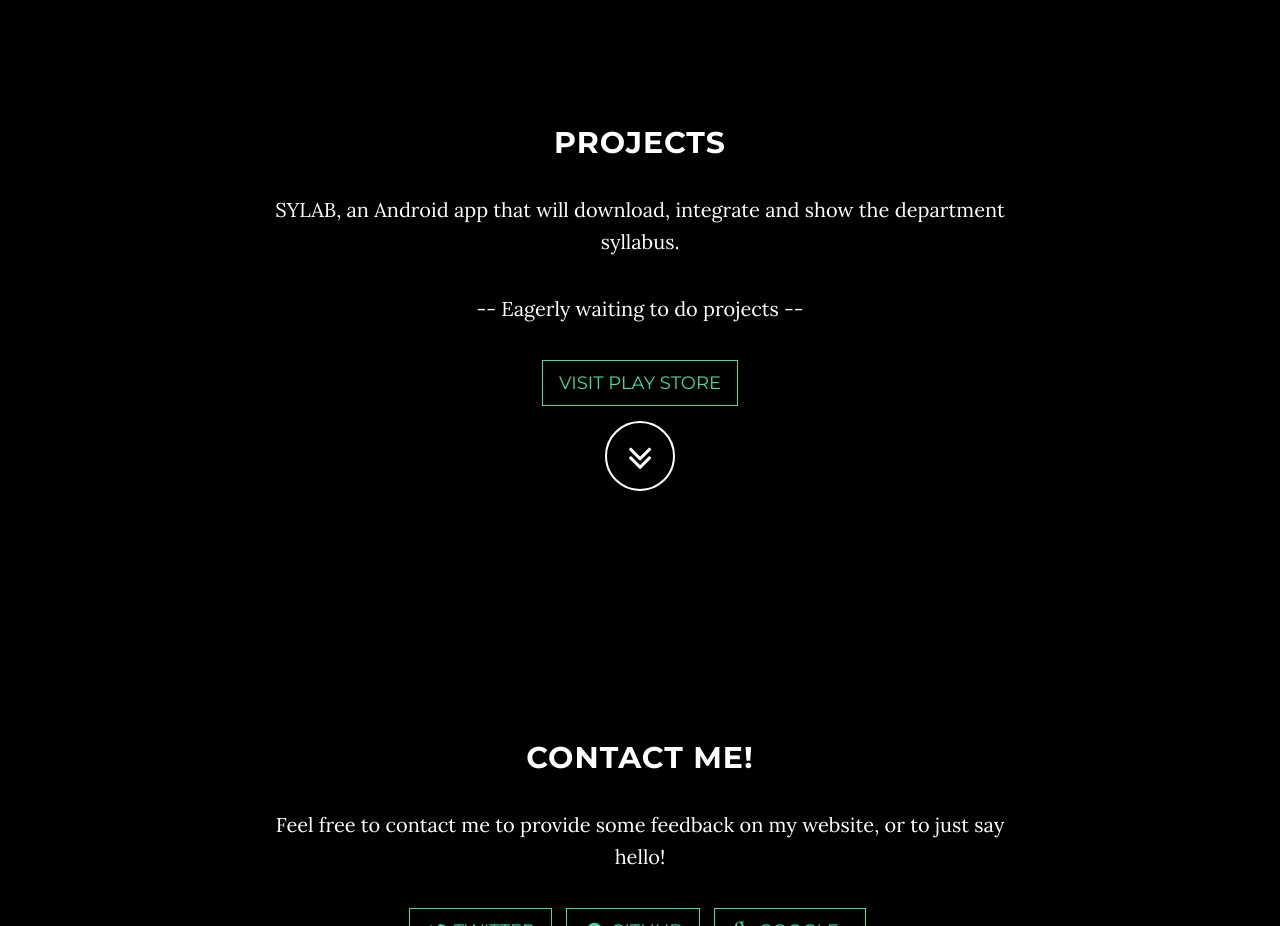
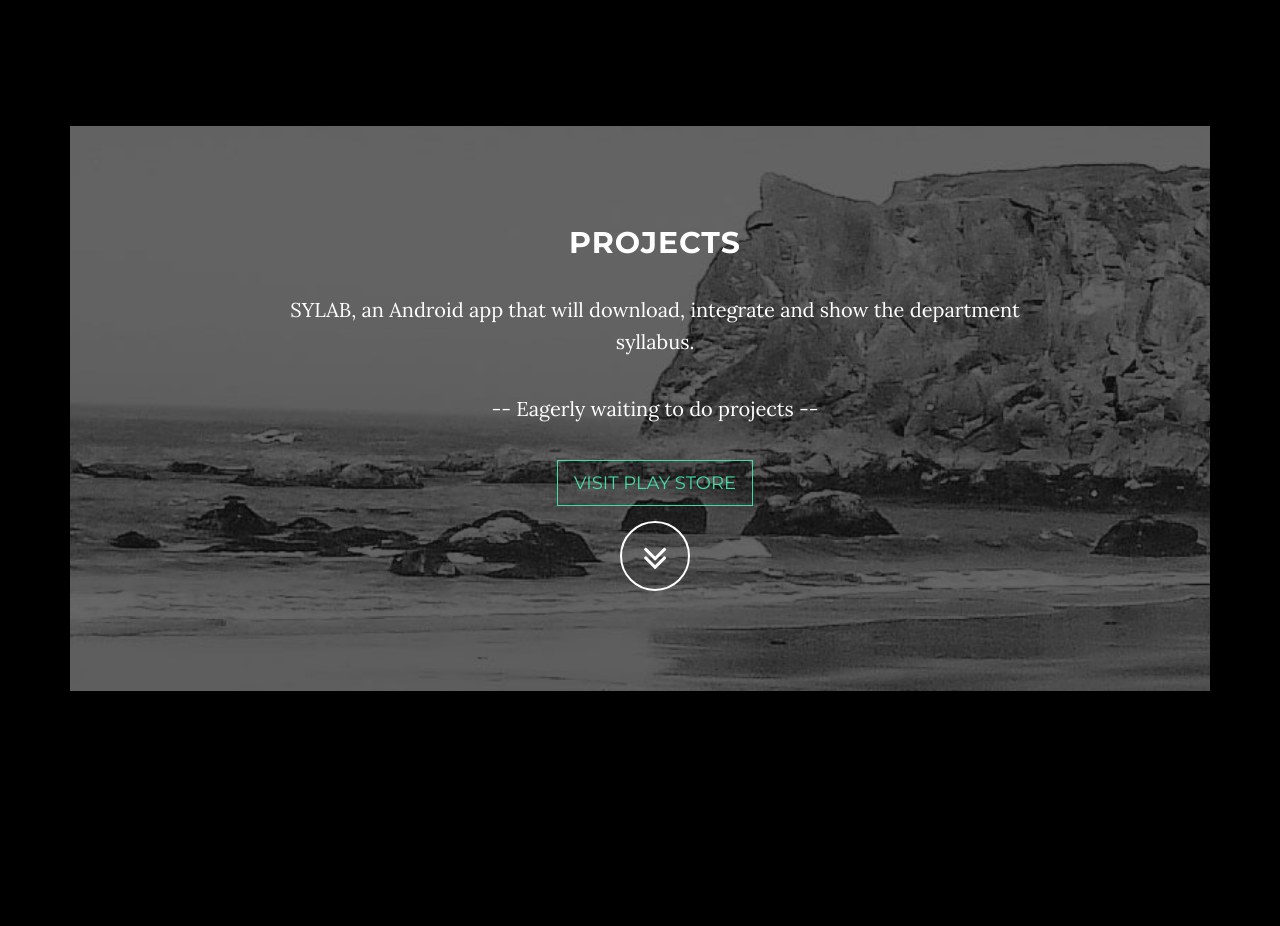
Before and after one commit to karthick03/karthick03.github.io, a plain HTML site: page index.html in a window 1280 px wide. Shown: the part 1560-2486 px from the top of the page. Drawn offline with Linux system fonts and the light colour scheme; some packages are replaced by stand-ins of ours.

Commit message:
Third commit

```diff
--- a/index.html
+++ b/index.html
@@ -101,7 +101,8 @@
 
     <!-- Projects Section -->
     <section id="projects" class="container content-section text-center">
-        <div class="row">
+        <div class="download-section">
+            <div class="container">
                 <div class="col-lg-8 col-lg-offset-2">
                     <h2>Projects</h2>
                     <p>SYLAB, an Android app that will download, integrate and show the department syllabus.</p>
@@ -111,6 +112,7 @@
                     <a href="#contact" class="btn btn-circle page-scroll">
                             <i class="fa fa-angle-double-down animated"></i>
                     </a>
+                </div>
             </div>
         </div>
     </section>
```
Lines whose indentation alone changed are shown as unchanged.
